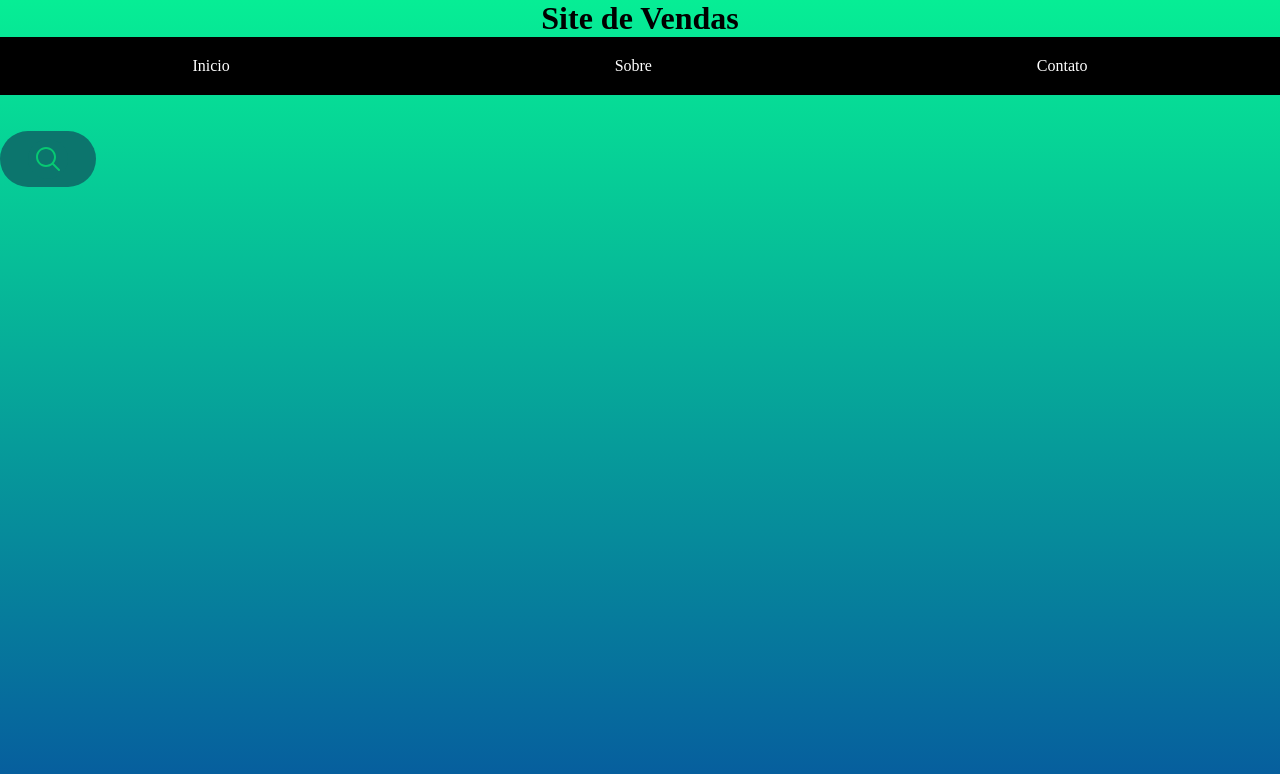
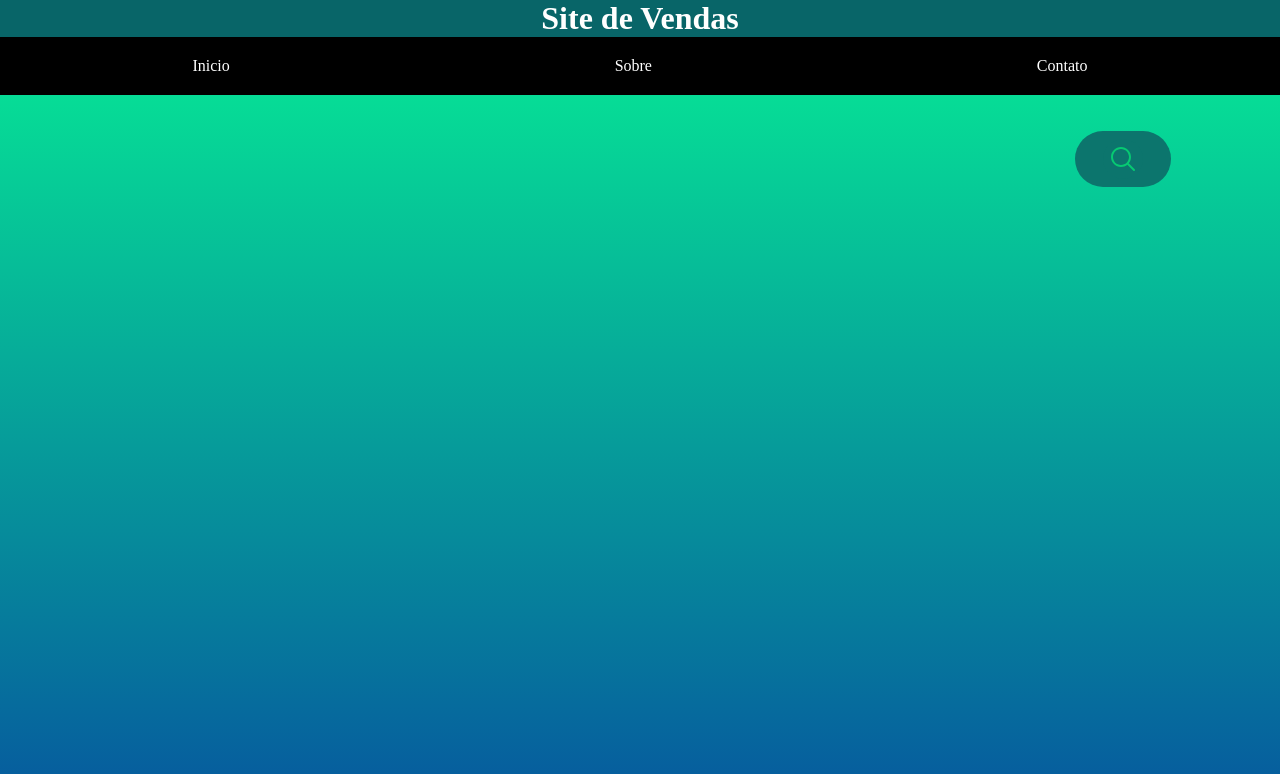
Before and after one commit to joaovitor10br/ProjetoSite, a plain HTML site: page index.html in a window 1280 px wide. Drawn offline with nearby package versions, Linux system fonts and the light colour scheme.

Commit message:
Add files via upload

```diff
--- a/style.css
+++ b/style.css
@@ -4,6 +4,12 @@
     margin: 0 auto;
     padding: 0;
     box-sizing: border-box;
+}
+h1
+{
+    color: white;
+    background: rgb(8, 101, 104);
+
 }
 #menu
 {
@@ -41,7 +47,7 @@ body
 .caixa-pesquisa
 {
     position: absolute;
-
+    left: 84%;
     background: rgb(12, 117, 109);
     height: 40px;
     padding: 28px;
@@ -80,7 +86,7 @@ body
 }
 .caixa-pesquisa:hover > .pesquisa
 {
-    width: 240px;
+    width: 100px;
     padding: 0 6px;
 }
 .caixa-pesquisa:hover > .botao-pesquisa
```
